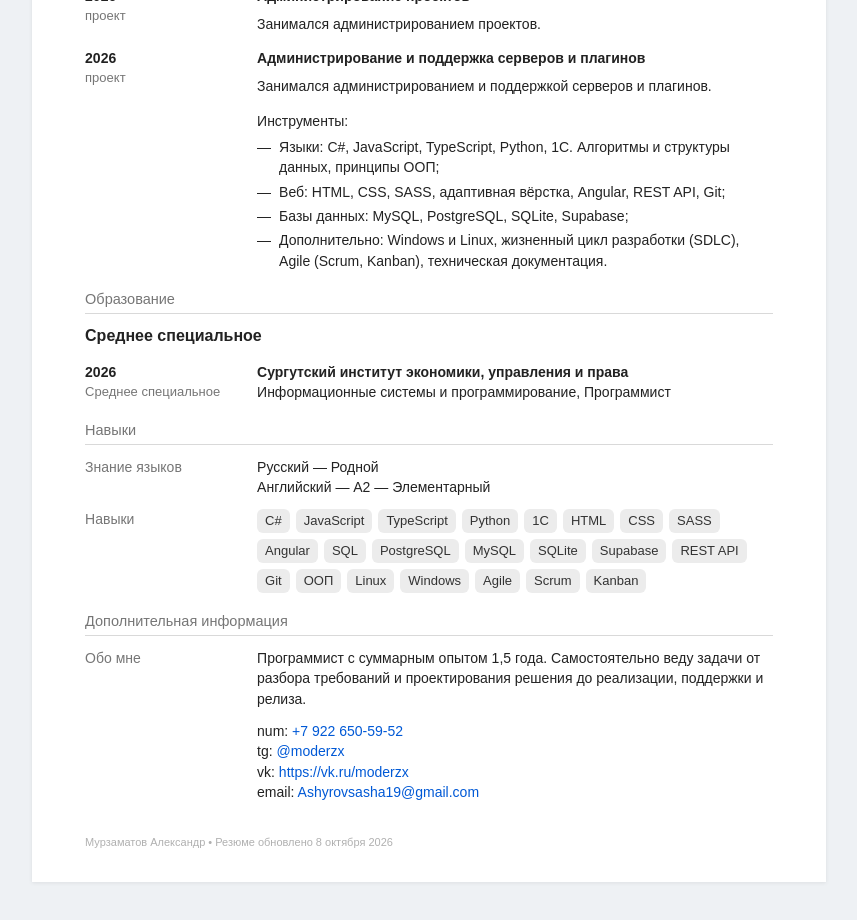
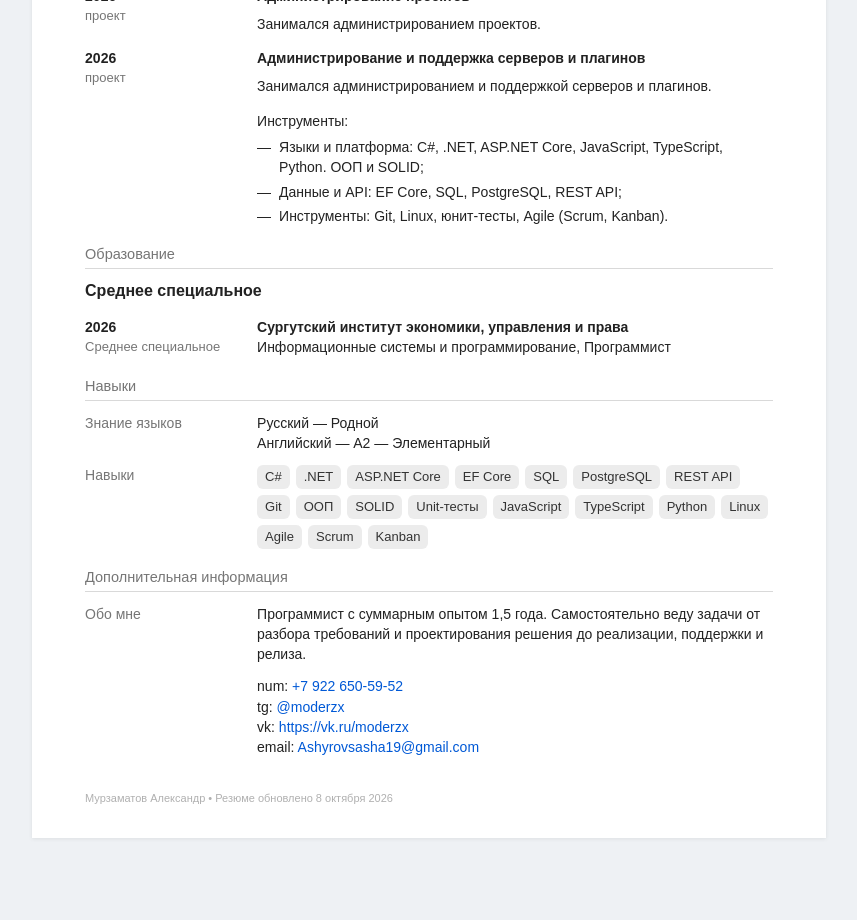
Before and after one commit to XMODERX/murzamatov-resume, a Next.js app: page / in a window 1280 px wide. Shown: the part 780-1700 px from the top of the page, without its empty margins (211-1068 px from the left). After the commit the page ends 1666 px from the top, so only its background shows below. Built offline with nearby package versions, Linux system fonts and the light colour scheme.

Commit message:
Align resume skills with autumn 2026 C# internship postings.
Keep C#, .NET, ASP.NET Core, EF Core, PostgreSQL, REST, Git, and unit tests, and drop the tags those vacancies do not ask for.

Co-authored-by: ashyrovsasha18 <ashyrovsasha18@icloud.com>

```diff
--- a/src/components/resume-document.tsx
+++ b/src/components/resume-document.tsx
@@ -2,24 +2,20 @@ import type { ReactNode } from "react";
 
 const skills = [
   "C#",
+  ".NET",
+  "ASP.NET Core",
+  "EF Core",
+  "SQL",
+  "PostgreSQL",
+  "REST API",
+  "Git",
+  "ООП",
+  "SOLID",
+  "Unit-тесты",
   "JavaScript",
   "TypeScript",
   "Python",
-  "1С",
-  "HTML",
-  "CSS",
-  "SASS",
-  "Angular",
-  "SQL",
-  "PostgreSQL",
-  "MySQL",
-  "SQLite",
-  "Supabase",
-  "REST API",
-  "Git",
-  "ООП",
   "Linux",
-  "Windows",
   "Agile",
   "Scrum",
   "Kanban",
@@ -153,10 +149,9 @@ export function ResumeDocument() {
           <p>Инструменты:</p>
           <Dashes
             items={[
-              "Языки: C#, JavaScript, TypeScript, Python, 1С. Алгоритмы и структуры данных, принципы ООП;",
-              "Веб: HTML, CSS, SASS, адаптивная вёрстка, Angular, REST API, Git;",
-              "Базы данных: MySQL, PostgreSQL, SQLite, Supabase;",
-              "Дополнительно: Windows и Linux, жизненный цикл разработки (SDLC), Agile (Scrum, Kanban), техническая документация.",
+              "Языки и платформа: C#, .NET, ASP.NET Core, JavaScript, TypeScript, Python. ООП и SOLID;",
+              "Данные и API: EF Core, SQL, PostgreSQL, REST API;",
+              "Инструменты: Git, Linux, юнит-тесты, Agile (Scrum, Kanban).",
             ]}
           />
         </Entry>
```
Also changed, not shown: 1 other file (tests, documents, lock files or other folders).
